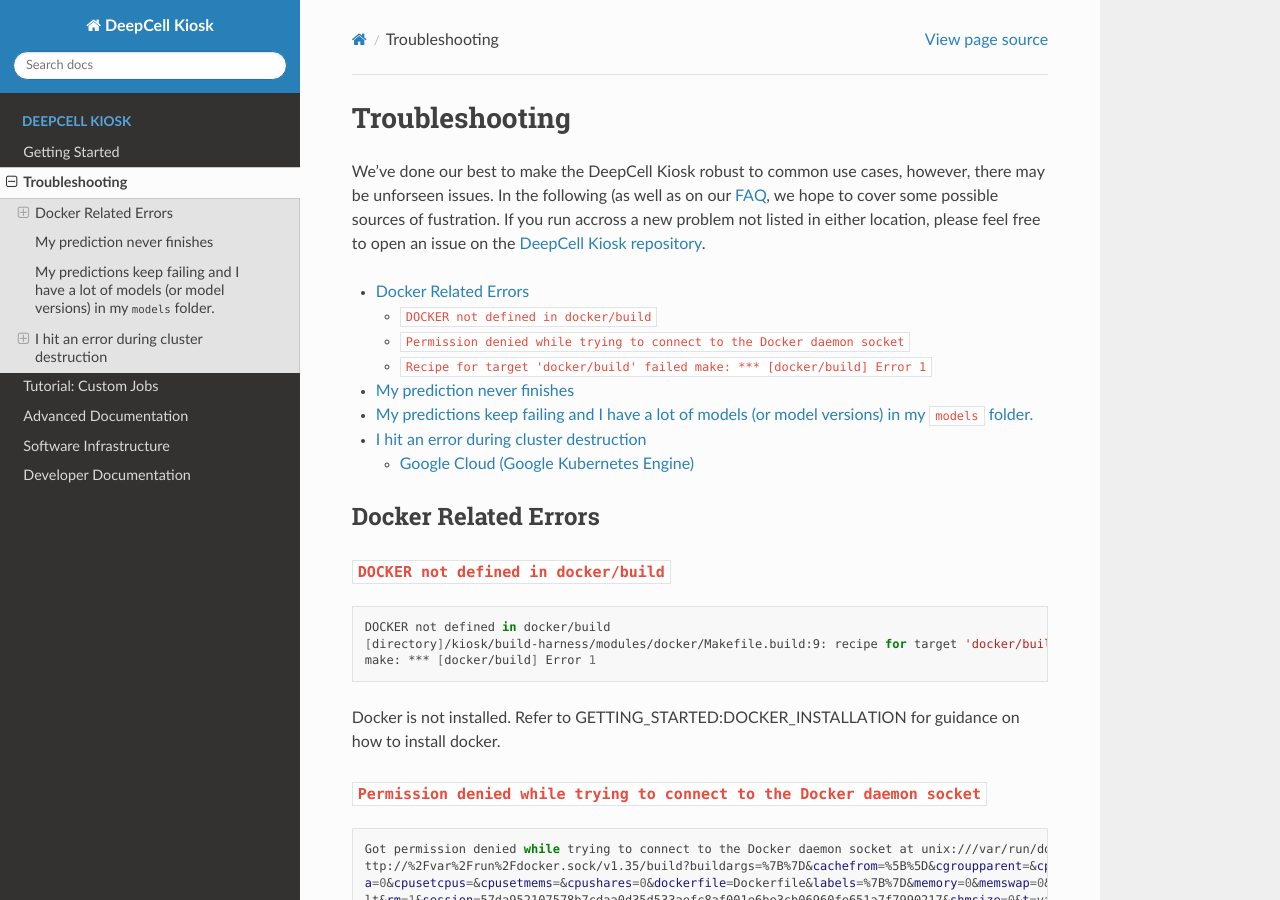
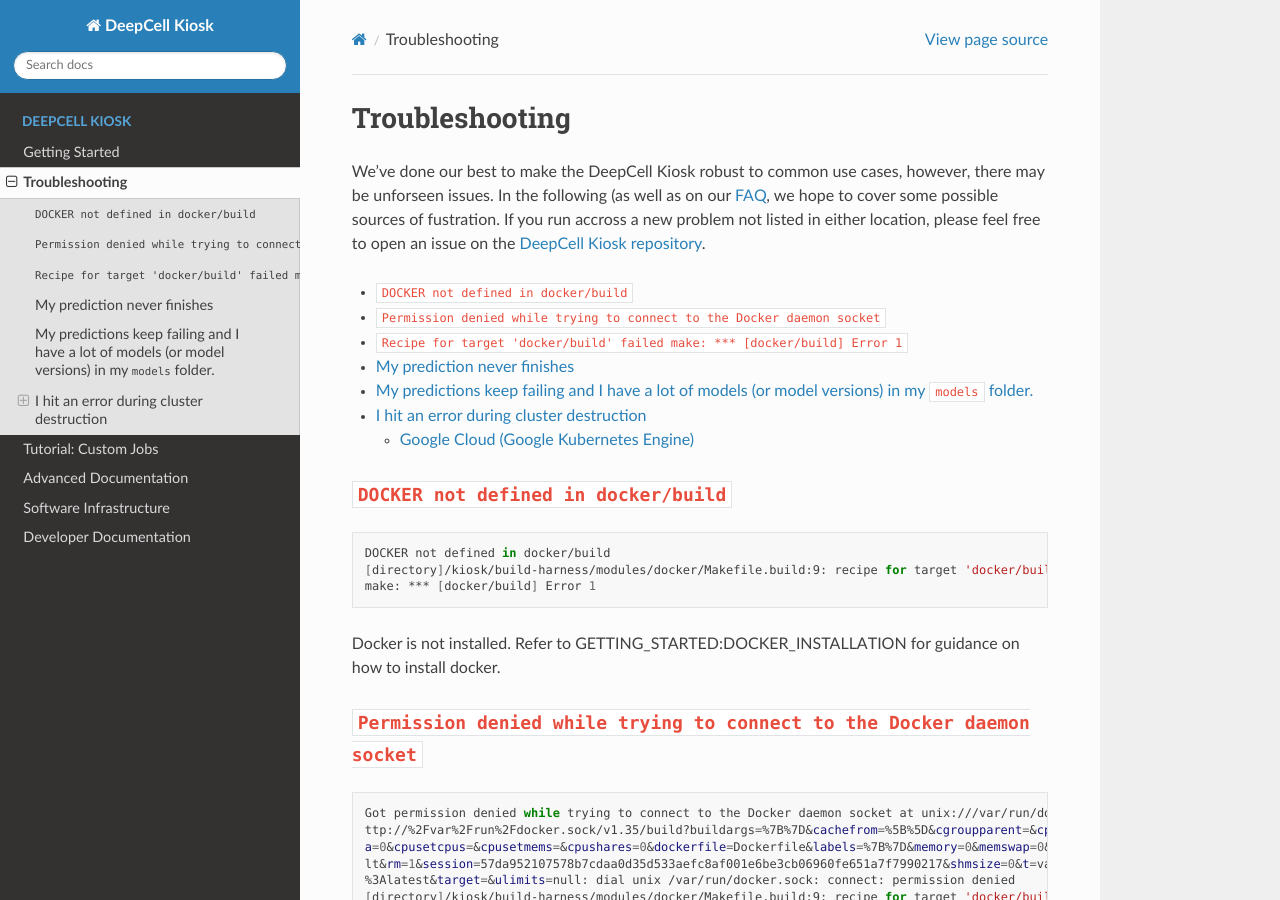
Before and after one commit to vanvalenlab/kiosk-console, a Sphinx documentation site: the page built from docs/source/TROUBLESHOOTING.rst, in a window 1280 px wide and 900 px high. Built offline with Sphinx 7.4.7 and the Read the Docs theme 2.0.0, drawn with Linux system fonts in a browser that asks for light colours.

Commit message:
Change header levels on troubleshooting

```diff
--- a/docs/source/TROUBLESHOOTING.rst
+++ b/docs/source/TROUBLESHOOTING.rst
@@ -7,11 +7,8 @@
 
 .. contents:: :local:
 
-Docker Related Errors
----------------------
-
 ``DOCKER not defined in docker/build``
-^^^^^^^^^^^^^^^^^^^^^^^^^^^^^^^^^^^^^^
+--------------------------------------
 
 .. code-block:: bash
 
@@ -22,7 +19,7 @@
 Docker is not installed. Refer to :ref:`GETTING_STARTED:DOCKER_INSTALLATION` for guidance on how to install docker.
 
 ``Permission denied while trying to connect to the Docker daemon socket``
-^^^^^^^^^^^^^^^^^^^^^^^^^^^^^^^^^^^^^^^^^^^^^^^^^^^^^^^^^^^^^^^^^^^^^^^^^
+-------------------------------------------------------------------------
 
 .. code-block:: bash
 
@@ -39,7 +36,7 @@
 If that command returns an error, you may not be on Linux. If you are on Linux, you may need to prepend that command with ``sudo``. In order for the sudo command to work, though, your current user must have root privileges.
 
 ``Recipe for target 'docker/build' failed make: *** [docker/build] Error 1``
-^^^^^^^^^^^^^^^^^^^^^^^^^^^^^^^^^^^^^^^^^^^^^^^^^^^^^^^^^^^^^^^^^^^^^^^^^^^^
+----------------------------------------------------------------------------
 
 .. code-block:: bash
 
```
